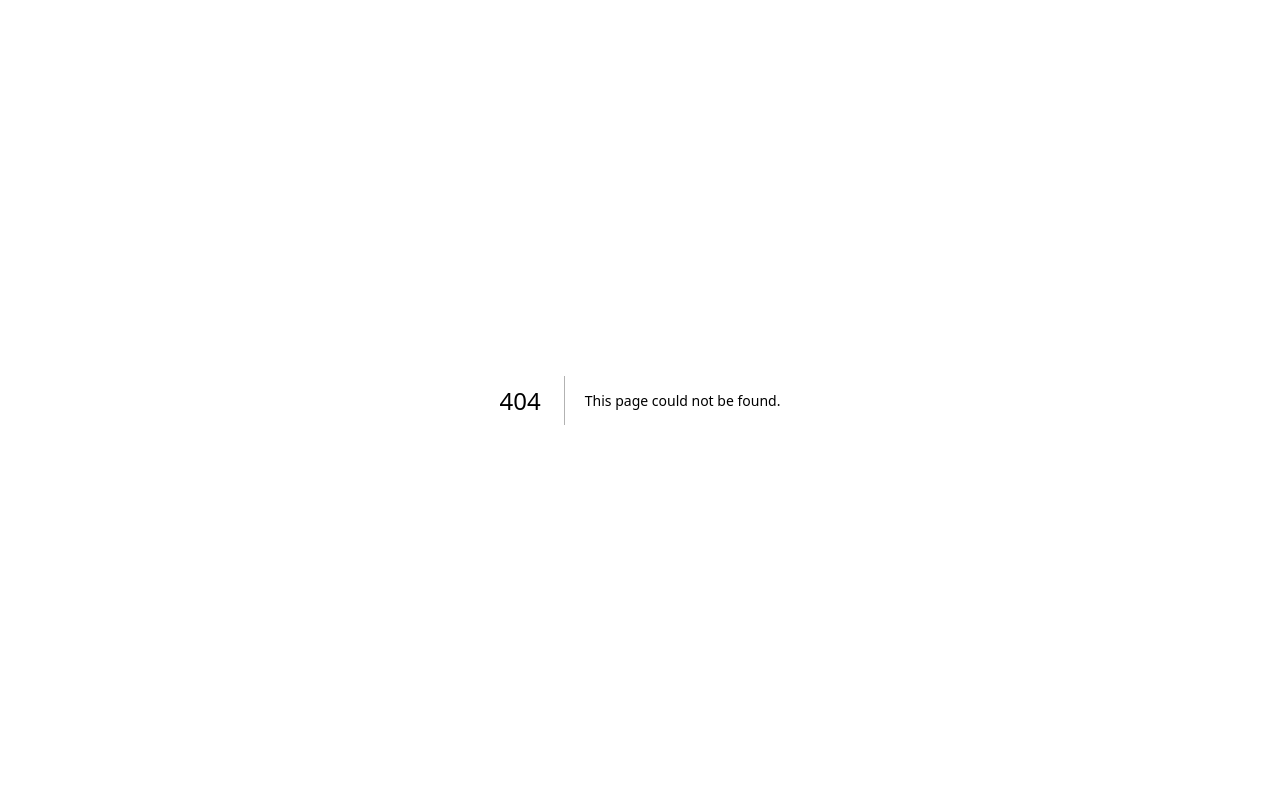
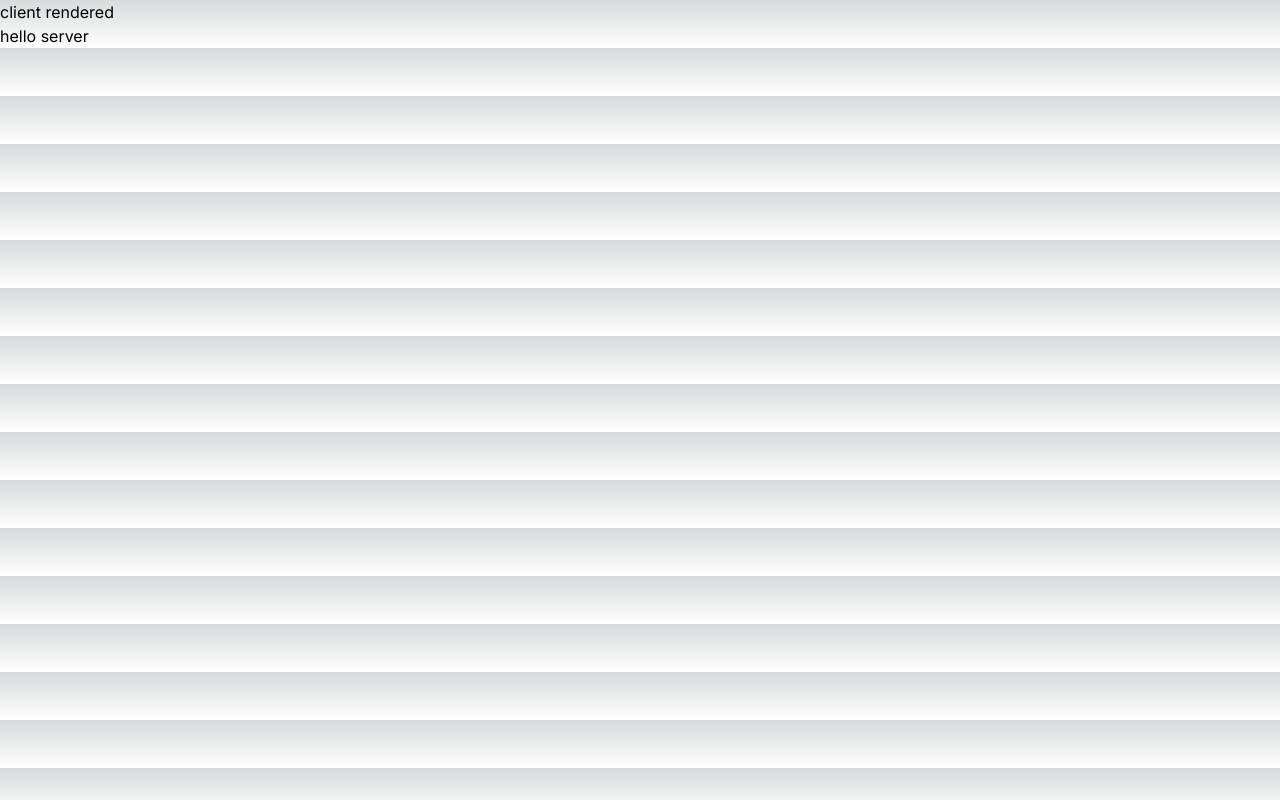
Before and after one commit to Sabari-1234/next-client-server-components, a Next.js app: page /clientOnlyRoute in a window 1280 px wide. Before the commit this address had no page. Built offline with nearby package versions, Linux system fonts and the light colour scheme.

Commit message:
server and client components access server utils

```diff
--- /dev/null
+++ b/app/clientOnlyRoute/page.tsx
@@ -0,0 +1,15 @@
+"use client";
+import { serverFn } from "@/utils/server-only-utils";
+import React from "react";
+
+const page = () => {
+  const result = serverFn();
+  return (
+    <div>
+      <h1>client rendered</h1>
+      <h1>{result}</h1>
+    </div>
+  );
+};
+
+export default page;
--- /dev/null
+++ b/app/serverOnlyRoute/page.tsx
@@ -0,0 +1,14 @@
+import { serverFn } from "@/utils/server-only-utils";
+import React from "react";
+
+const page = () => {
+  const result = serverFn();
+  return (
+    <div>
+      <h1>server rendered</h1>
+      <h1>{result}</h1>
+    </div>
+  );
+};
+
+export default page;
--- /dev/null
+++ b/utils/server-only-utils.ts
@@ -0,0 +1,4 @@
+export const serverFn = () => {
+  console.log("sdjsjsjddddddddddddddddddddddddddddddddddddddddd");
+  return "hello server ";
+};
```
